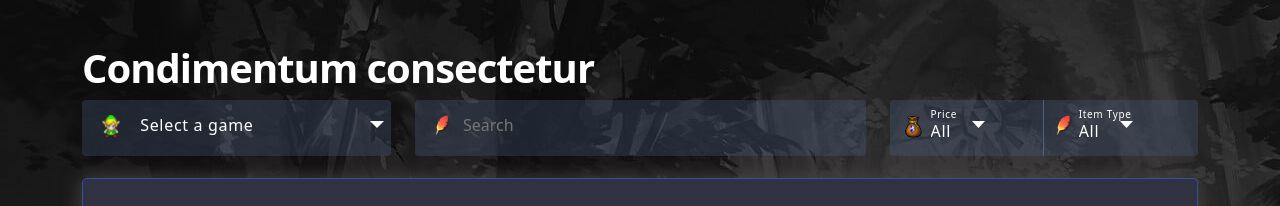
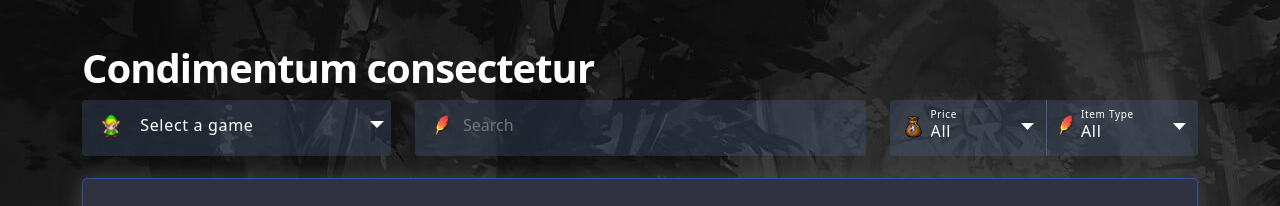
Before and after one commit to Khahory/design_chicks_challenge_2022_docker, a React (Create React App) app: page / in a window 1280 px wide. Shown: the part 152-358 px from the top of the page. Built offline with nearby package versions, Linux system fonts and the light colour scheme.

Commit message:
best responsive selectForm

```diff
--- /dev/null
+++ b/src/assets/css/Item/ItemFilterList.css
@@ -0,0 +1,4 @@
+.aling-col-right-filter .input-group-append {
+    margin-left: 70px;
+    margin-top: 2px;
+}
--- a/src/components/Item/ItemFilterList.jsx
+++ b/src/components/Item/ItemFilterList.jsx
@@ -7,6 +7,7 @@
 import btn_price from "../../assets/img/buttons/btn_price.png";
 import btn_item from "../../assets/img/buttons/btn_item_type.png";
 import icon_arrow_white from "../../assets/icons/arrow-white.svg";
+import "../../assets/css/Item/ItemFilterList.css"
 
 const ItemFilterList = () => {
     const options_game = [
@@ -53,20 +54,24 @@
                         <Container>
                             <Row>
                                 <Col className={'select-border-right'}>
+                                    <div className={'aling-col-right-filter'}>
                                         <SelectForm
                                             options={options_price}
                                             start_img={btn_price}
                                             end_img={icon_arrow_white}
                                             label={'Price'}
                                         />
+                                    </div>
                                 </Col>
                                 <Col>
+                                    <div className={'aling-col-right-filter'}>
                                         <SelectForm
                                             options={options_item_type}
                                             start_img={btn_item}
                                             end_img={icon_arrow_white}
                                             label={'Item Type'}
                                         />
+                                    </div>
                                 </Col>
                             </Row>
                         </Container>
```
Lines whose indentation alone changed are shown as unchanged.
